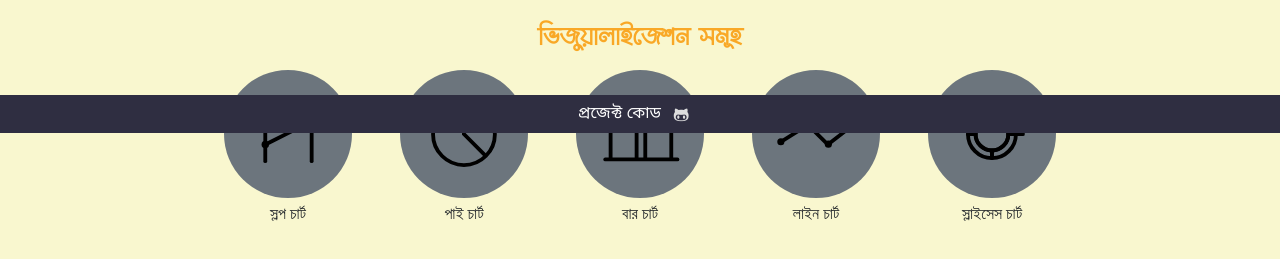
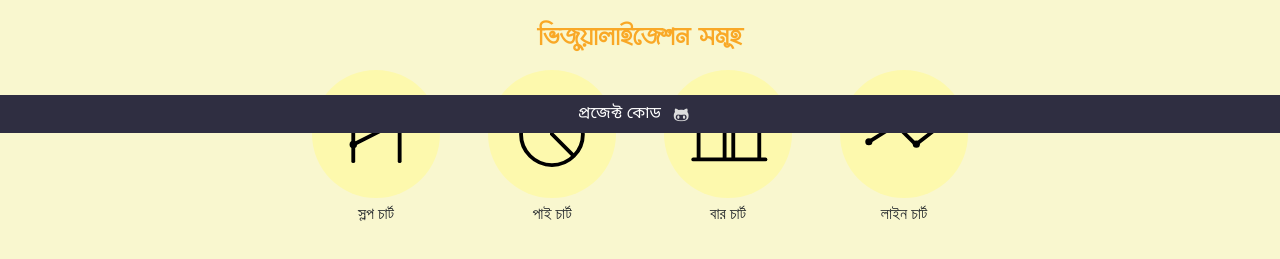
Before and after one commit to piall/data-visualization-maker-tool, a Nuxt app: page / in a window 1280 px wide. Shown: the part 667-926 px from the top of the page. Built offline with nearby package versions, Linux system fonts and the light colour scheme.

Commit message:
added hover effect

```diff
--- a/pages/index.vue
+++ b/pages/index.vue
@@ -46,10 +46,10 @@
               <b-avatar  href="/visualization/lineChart" class="mx-4" src="~assets/D3LineChart.svg" size="8rem"></b-avatar>
               <p>লাইন চার্ট</p>
             </div>
-            <div class="cols">
+            <!-- <div class="cols">
               <b-avatar  href="/visualization/slicesChart" class="mx-4" src="~assets/D3SlicesChart.svg" size="8rem"></b-avatar>
               <p>স্লাইসেস চার্ট</p>
-            </div>
+            </div> -->
             <!-- <div class="cols">
               <b-avatar  href="" class="mx-4" src="~assets/spaceship.svg" size="8rem"></b-avatar>
               <p>হিট ম্যাপ</p>
@@ -93,4 +93,12 @@ h4 {
   font-size: 28px;
   color: #f9a826;
 }
+
+.b-avatar{
+  background-color: #fdf9ad;
+}
+
+.b-avatar:hover{
+  background-color:  #fcf798;
+}
 </style>
```
